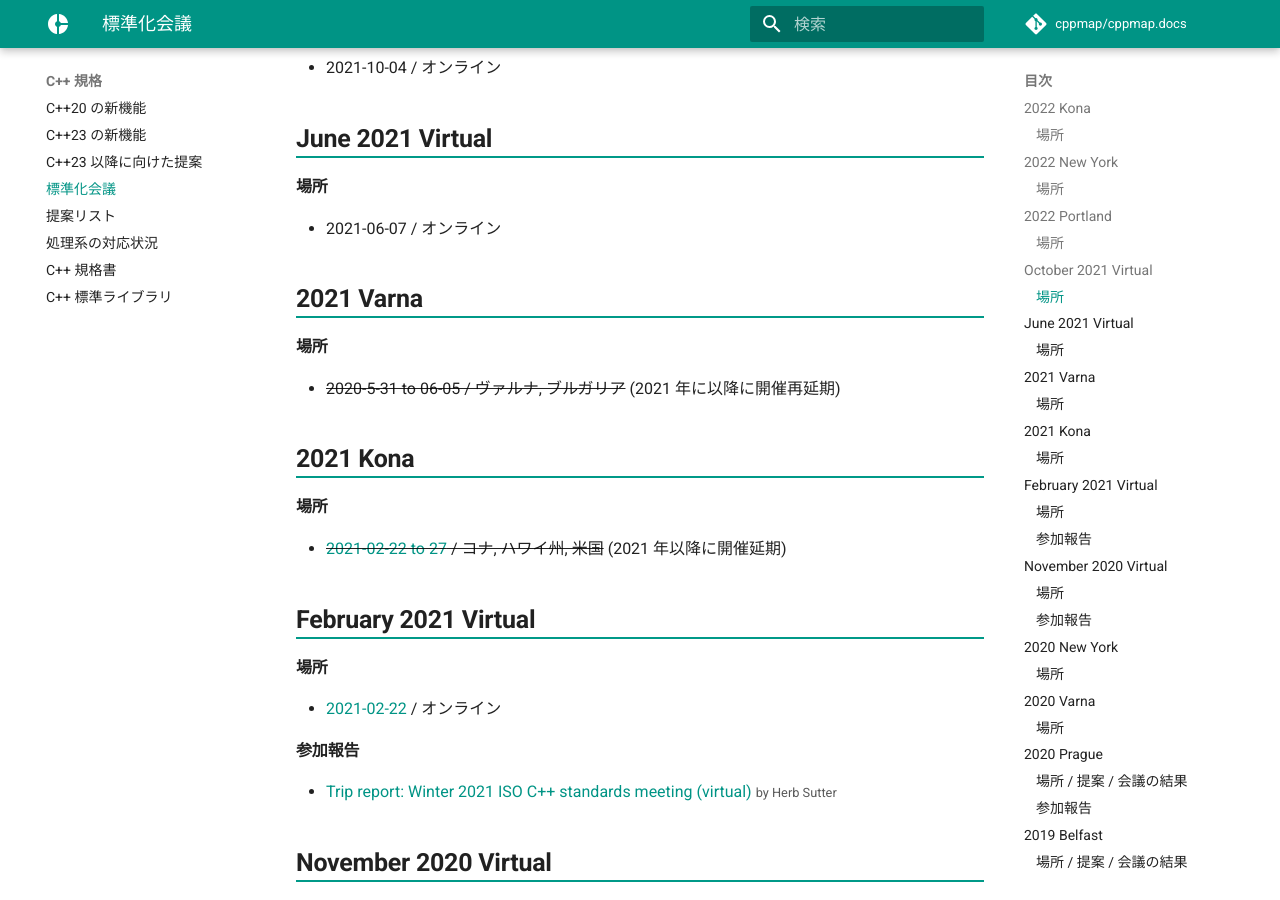
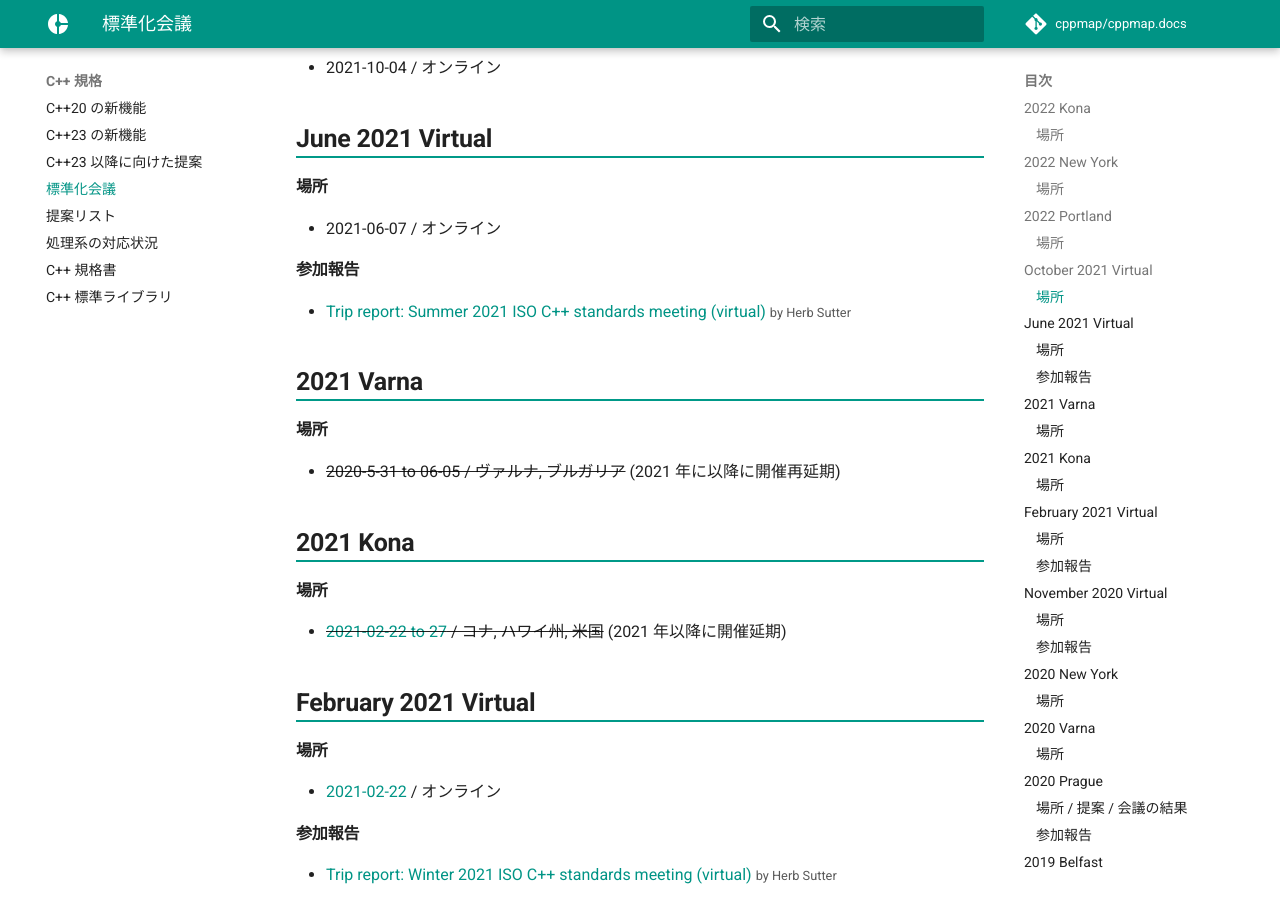
Before and after one commit to cppmap/cppmap.docs, an MkDocs documentation site: the page built from docs/standardization/meetings.md, in a window 1280 px wide and 900 px high, scrolled down 821 px. Built offline with MkDocs 1.6.1 and Material for MkDocs 9.7.7, drawn with Linux system fonts in a browser that asks for light colours; nearby versions of some CDN libraries; comment, search, counter and statistics services are not loaded.

Commit message:
Update meetings.md

```diff
--- a/docs/standardization/meetings.md
+++ b/docs/standardization/meetings.md
@@ -23,6 +23,9 @@ C++ への提案文書を議論して承認する C++ 標準化委員会の全
 ## June 2021 Virtual
 #### 場所
 - 2021-06-07 / オンライン
+
+#### 参加報告
+- [Trip report: Summer 2021 ISO C++ standards meeting (virtual)](https://herbsutter.com/2021/06/09/trip-report-summer-2021-iso-c-standards-meeting-virtual/) <small>by Herb Sutter</small>
 
 ## 2021 Varna
 #### 場所
```
